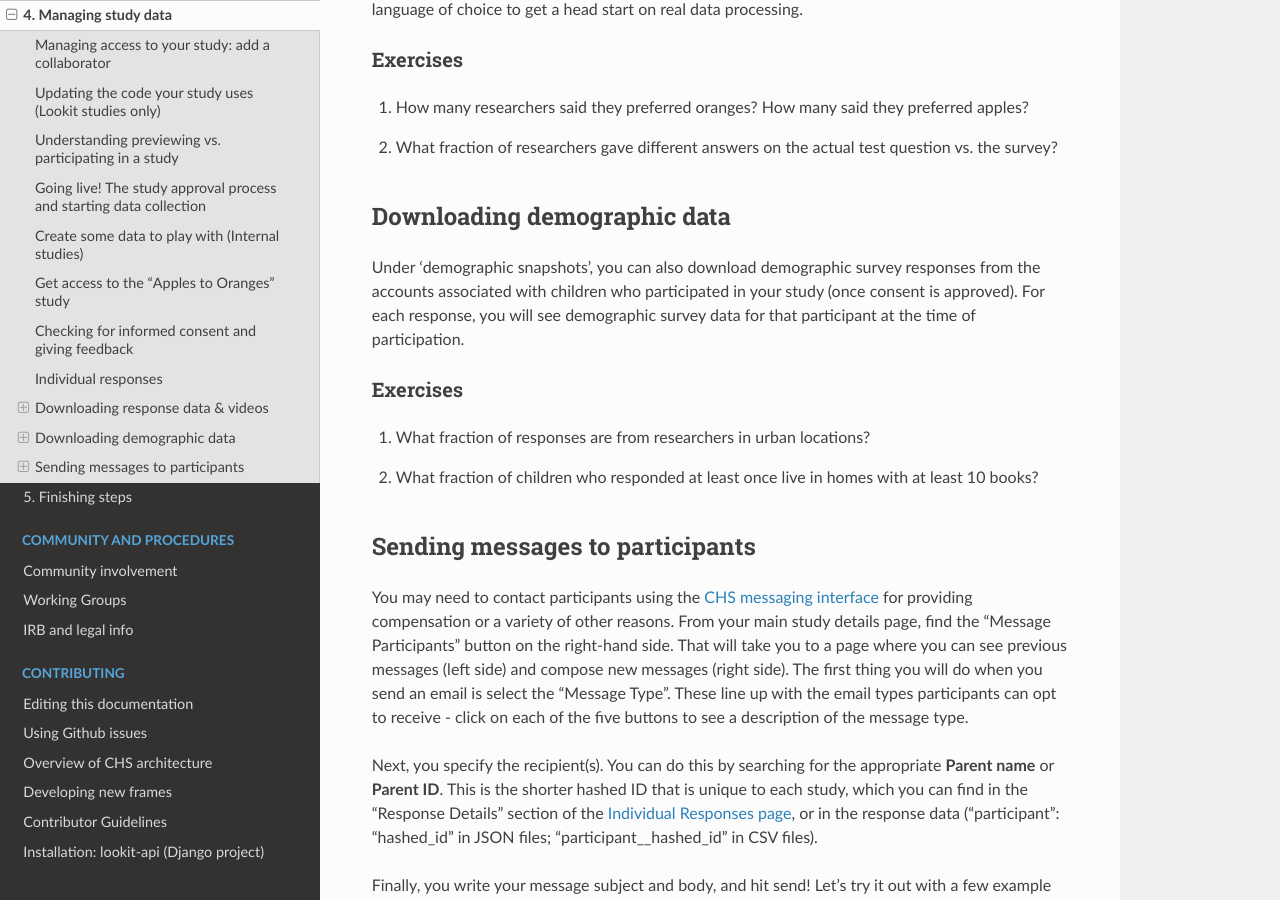
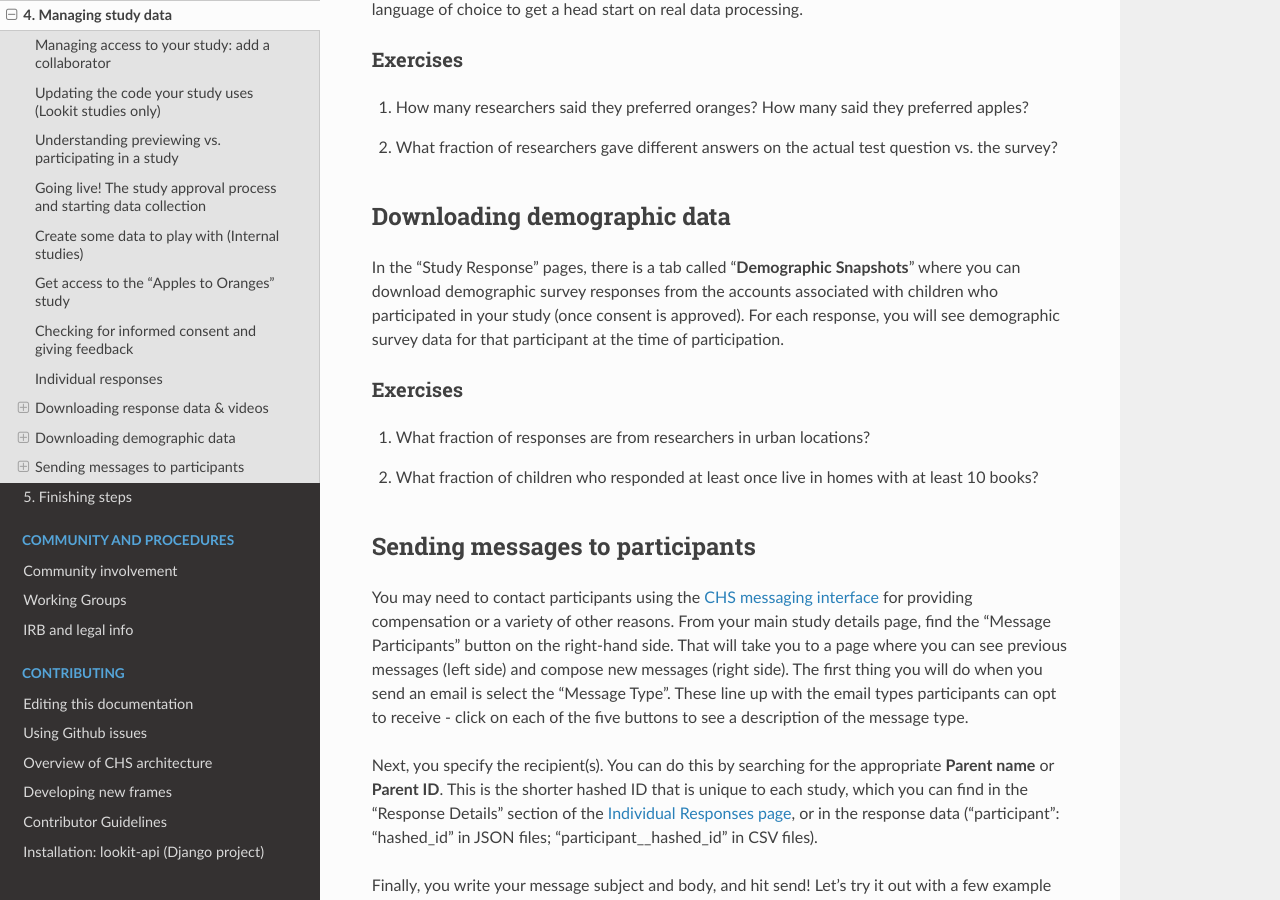
Before and after one commit to lookit/lookit-docs, a Sphinx documentation site: the page built from docs/source/tutorial-manage-data.rst, in a window 1280 px wide and 900 px high, scrolled down 11647 px. Built offline with Sphinx 7.4.7 and the Read the Docs theme 3.1.0, drawn with Linux system fonts in a browser that asks for light colours.

Commit message:
minor edits to downloading demo data section

```diff
--- a/docs/source/tutorial-manage-data.rst
+++ b/docs/source/tutorial-manage-data.rst
@@ -213,7 +213,7 @@ Exercises
 Downloading demographic data
 ----------------------------
 
-Under 'demographic snapshots', you can also download demographic survey responses from the accounts associated with children who participated in your study (once consent is approved). For each response, you will see demographic survey data for that participant at the time of participation.
+In the "Study Response" pages, there is a tab called "**Demographic Snapshots**" where you can download demographic survey responses from the accounts associated with children who participated in your study (once consent is approved). For each response, you will see demographic survey data for that participant at the time of participation.
 
 Exercises
 ~~~~~~~~~~
```
